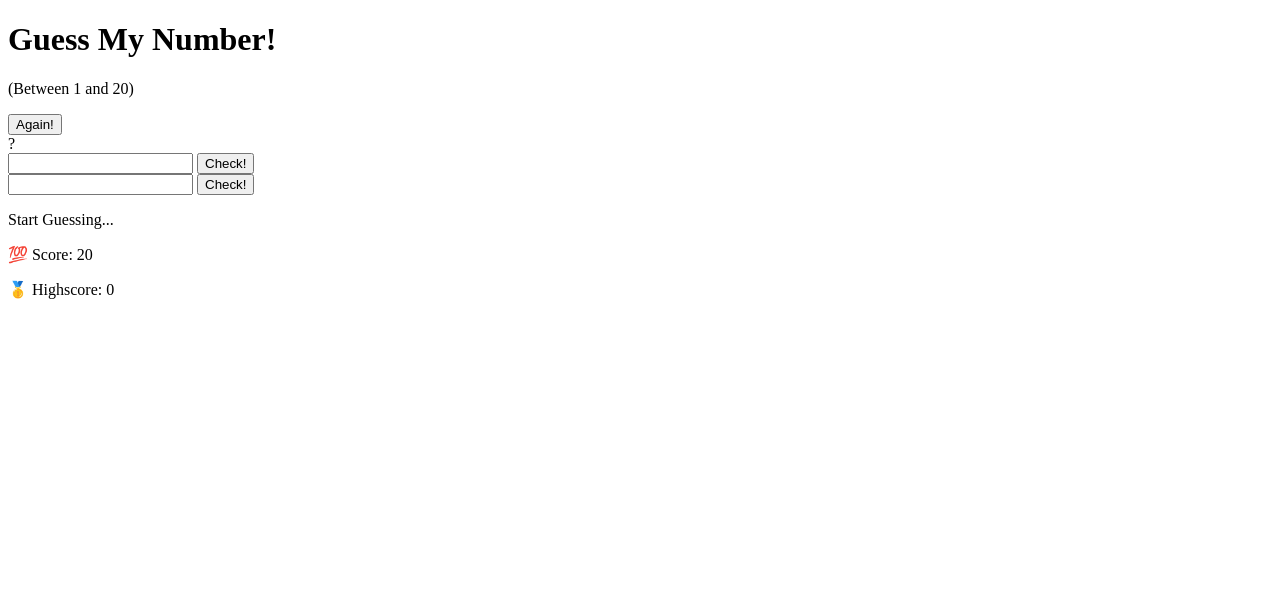
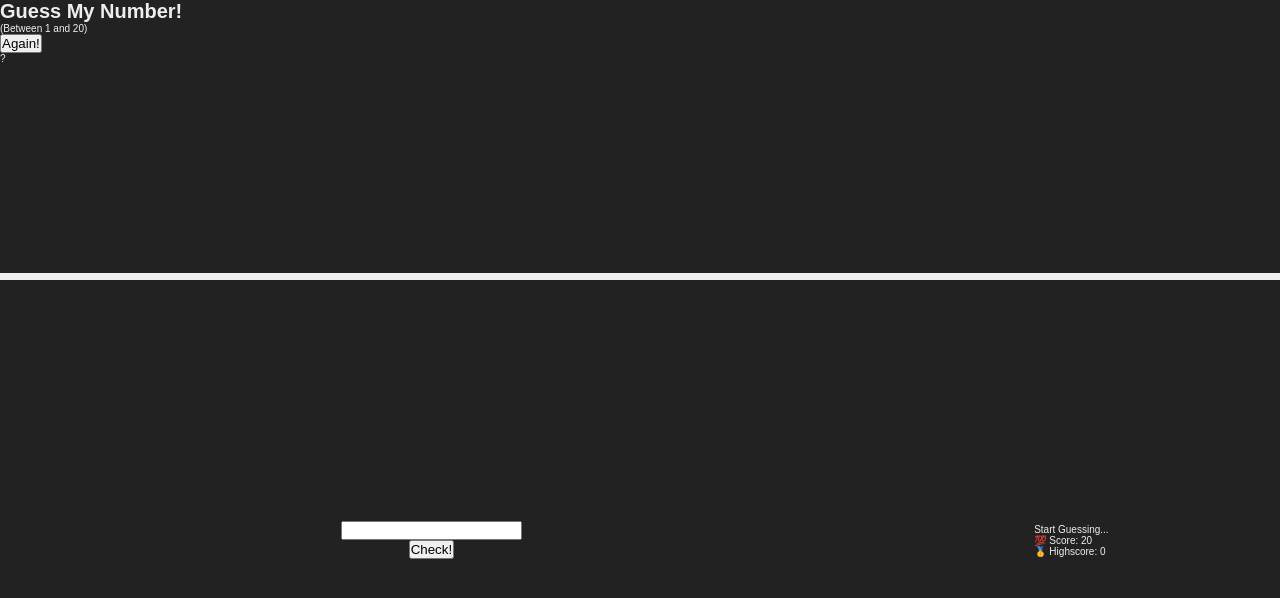
Before and after one commit to izaaaqk/GuessMyNum, a plain HTML site: page index.html in a window 1280 px wide. Drawn offline with Linux system fonts and the light colour scheme.

Commit message:
Added HTML

```diff
--- a/index.html
+++ b/index.html
@@ -5,6 +5,7 @@
         <meta name="viewport"
           content="width=device-width, user-scalable=no, initial-scale=1.0, maximum-scale=1.0, minimum-scale=1.0">
         <meta http-equiv="X-UA-Compatible" content="ie=edge">
+        <link rel="stylesheet" href="style.css">
         <title>Guess My Number!</title>
     </head>
 <body>
@@ -19,10 +20,6 @@
             <input type="number" class="guess"/>
             <button class="btn check">Check!</button>
         </section>
-        <section>
-            <input type="number" class="guess"/>
-            <button class="btn check">Check!</button>
-        </section>
         <section class="right">
             <p class="message">Start Guessing...</p>
             <p class="label-score">💯 Score: <span class="score">20</span></p>
--- a/style.css
+++ b/style.css
@@ -0,0 +1,40 @@
+@import url('https://fonts.googleapis.com/css?family=Press+Start+2P&display=swap');
+
+* {
+    margin: 0;
+    padding: 0;
+    box-sizing: inherit;
+}
+
+html{
+    font-size: 62.5%;
+    box-sizing: border-box;
+}
+
+body{
+    font-family: 'Press Start P2', sans-serif;
+    color: #eee;
+    background-color: #222;
+}
+
+/* LAYOUT */
+header{
+    position: relative;
+    height: 35vh;
+    border-bottom: 7px solid #eee;
+}
+
+main{
+    height: 65vh;
+    color: #eee;
+    display: flex;
+    align-items: center;
+    justify-content: space-around;
+}
+
+.left {
+    width: 52rem;
+    display: flex;
+    flex-direction: column;
+    align-items: center;
+}
```
